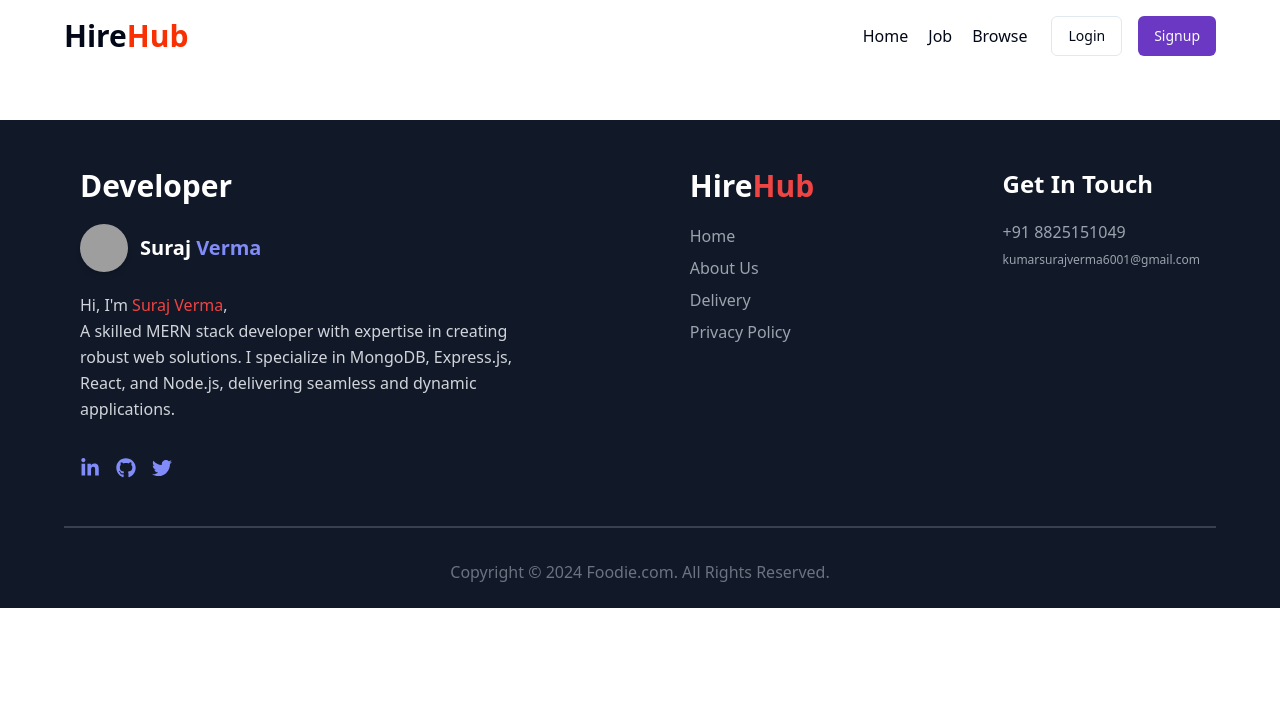
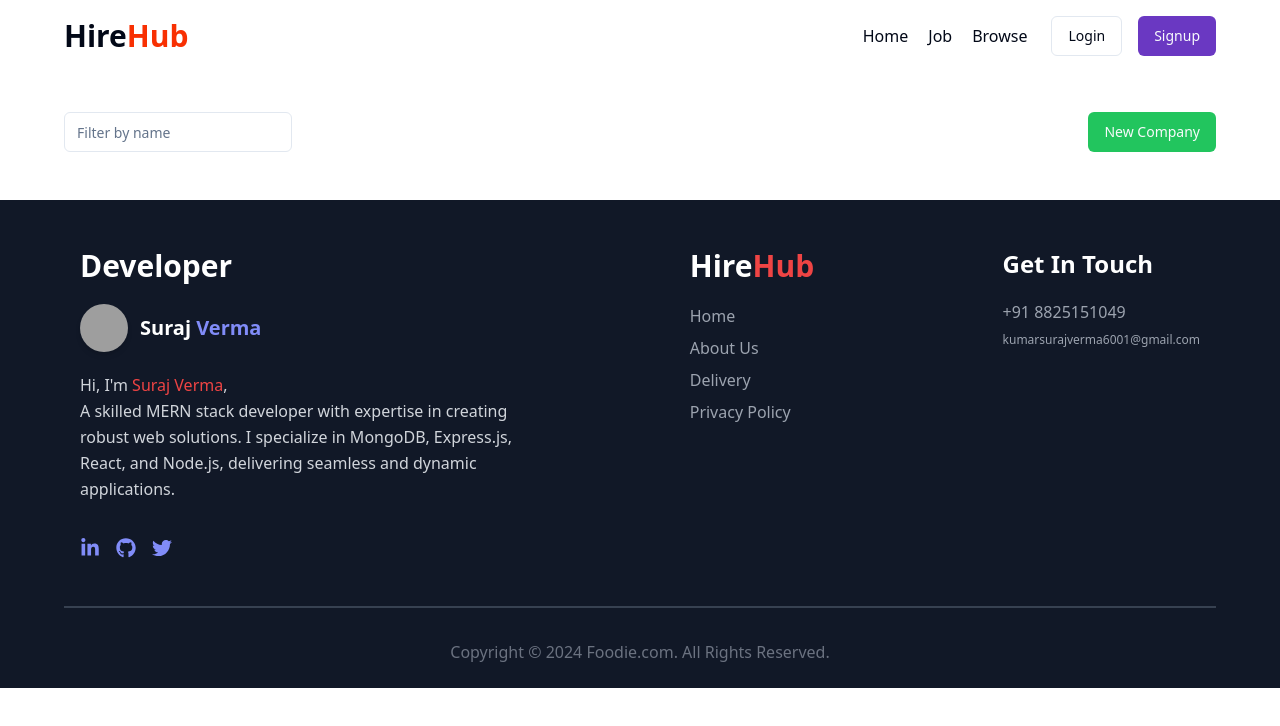
Before and after one commit to Himanshu8825/Job-Portal, a React (Vite) app in the folder frontend/: page /admin/companies in a window 1280 px wide. Shown: the top 726 px of the page. Built offline with nearby package versions, Linux system fonts and the light colour scheme; grey boxes are pictures that could not be loaded.

Commit message:
Admin Companies page done

```diff
--- /dev/null
+++ b/frontend/src/Admin/Companies.jsx
@@ -0,0 +1,32 @@
+import { Button } from '@/components/ui/button';
+import { Input } from '@/components/ui/input';
+import { useState } from 'react';
+import { useNavigate } from 'react-router-dom';
+
+const Companies = () => {
+  const [input, setInput] = useState('');
+  const navigate = useNavigate();
+  return (
+    <div>
+      {' '}
+      <div className="max-w-6xl mx-auto my-10">
+        <div className="flex items-center justify-between my-5">
+          <Input
+            className="w-fit"
+            placeholder="Filter by name"
+            onChange={(e) => setInput(e.target.value)}
+          />
+          <Button
+            onClick={() => navigate('/admin/companies/create')}
+            className="bg-green-500 hover:bg-green-600 "
+          >
+            New Company
+          </Button>
+        </div>
+        {/* <CompaniesTable/> */}
+      </div>
+    </div>
+  );
+};
+
+export default Companies;
--- a/frontend/src/App.jsx
+++ b/frontend/src/App.jsx
@@ -1,6 +1,7 @@
 import { Route, Routes } from 'react-router-dom';
 import {
   Browse,
+  Companies,
   DetailsPage,
   Footer,
   Home,
@@ -21,9 +22,13 @@ const App = () => {
         <Route path="/signup" element={<Signup />} />
         <Route path="/login" element={<Login />} />
         <Route path="/jobs" element={<Jobs />} />
-        <Route path='/details/:id' element={<DetailsPage />} />
+        <Route path="/details/:id" element={<DetailsPage />} />
         <Route path="/browse" element={<Browse />} />
         <Route path="/profile" element={<Profile />} />
+
+        {/* Admin Route Started */}
+
+        <Route path="/admin/companies" element={<Companies />} />
       </Routes>
 
       <Footer />
--- a/frontend/src/Index.js
+++ b/frontend/src/Index.js
@@ -15,6 +15,7 @@ import Browse from './pages/Browse';
 import DetailsPage from './pages/DetailsPage';
 import Jobs from './pages/Jobs';
 import UpdateProfileDilouge from './components/UpdateProfileDilouge';
+import Companies from './Admin/Companies';
 
 export {
   AppliedJobs,
@@ -34,4 +35,5 @@ export {
   Profile,
   Signup,
   UpdateProfileDilouge,
+  Companies,
 };
--- a/frontend/src/components/Auth/Login.jsx
+++ b/frontend/src/components/Auth/Login.jsx
@@ -54,6 +54,7 @@ const Login = () => {
       }
     } catch (error) {
       console.log(error);
+      toast.error(error.response.data.message);
     } finally {
       dispatch(setLoading(false));
     }
--- a/frontend/src/components/Home.jsx
+++ b/frontend/src/components/Home.jsx
@@ -1,8 +1,20 @@
 import GetAllJobs from '@/hooks/GetAllJobs';
 import { CategoryCrausel, HeroSection, LatestJob } from '@/Index';
+import { useEffect } from 'react';
+import { useSelector } from 'react-redux';
+import { useNavigate } from 'react-router-dom';
 
 const Home = () => {
   GetAllJobs();
+  const { user } = useSelector((state) => state.auth);
+  const navigate = useNavigate();
+
+  useEffect(() => {
+    if (user?.role === 'recruiter') {
+      navigate('/admin/companies');
+    }
+  }, []);
+
   return (
     <div>
       <HeroSection />
--- a/frontend/src/components/shared/Navbar.jsx
+++ b/frontend/src/components/shared/Navbar.jsx
@@ -45,8 +45,18 @@ const Navbar = () => {
 
         <div className="flex items-center gap-6">
           <ul className=" flex font-medium items-center gap-5">
+            {user && user.role === 'recruiter' ? (
+              <>
+                <li>
+                  <Link to="/admin/companies">Compnaies </Link>
+                </li>
+                <li>
+                  <Link to="/admin/jobs"> Jobs</Link>
+                </li>
+              </>
+            ) : (
+              <>
                 <Link to="/">
-              {' '}
                   <li>Home </li>
                 </Link>
                 <Link to="/jobs">
@@ -55,6 +65,8 @@ const Navbar = () => {
                 <Link to="/browse">
                   <li> Browse </li>
                 </Link>
+              </>
+            )}
           </ul>
 
           {!user ? (
@@ -100,6 +112,7 @@ const Navbar = () => {
                   </div>
 
                   <div className="flex justify-between px-2">
+                    {user && user.role === 'student' && (
                       <div className="flex items-center mt-2">
                         <FiUser className="text-xl" />
                         <Button
@@ -109,6 +122,8 @@ const Navbar = () => {
                           <Link to="/profile">Profile</Link>
                         </Button>
                       </div>
+                    )}
+
                     <div className="flex items-center mt-2">
                       <AiOutlineLogout className="text-xl" />
                       <Button
```
Lines whose indentation alone changed are shown as unchanged.
